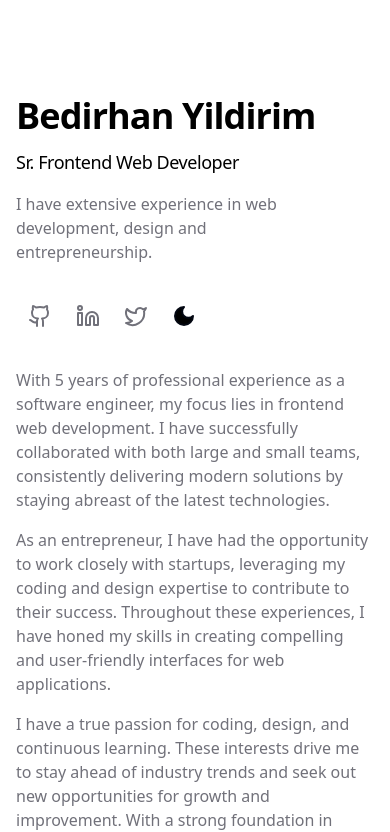
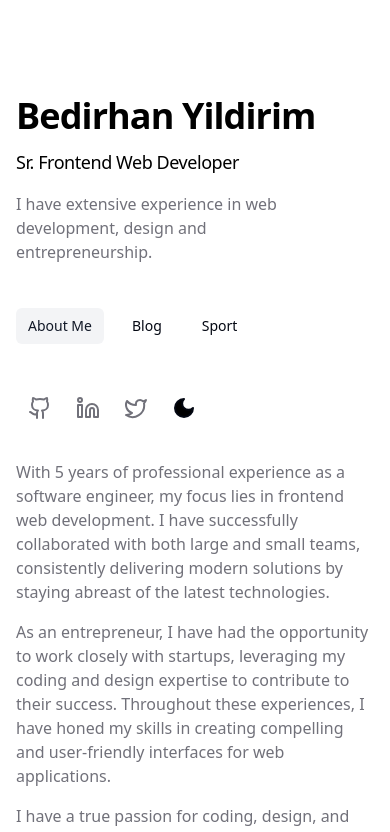
Before and after one commit to bedirhanyildirim/bedirhan.design, a Next.js app: page / in a window 390 px wide. Shown: the top 832 px of the page. Built offline with nearby package versions, Linux system fonts and the light colour scheme.

Commit message:
feat: mobile nav developed

```diff
--- a/components/theme/footer.tsx
+++ b/components/theme/footer.tsx
@@ -62,7 +62,7 @@ export default function ThemeFooter() {
 
 export function ThemeFooterMobile() {
   return (
-    <div className="w-full flex justify-center py-3 text-xs text-gray-700 dark:text-gray-300 border-t dark:border-gray-700 lg:hidden">
+    <div className="w-full flex justify-center py-3 mt-8 text-xs text-gray-700 dark:text-gray-300 border-t dark:border-gray-700 lg:hidden">
       developed by <span className="font-bold inline-block ml-1">@bedcodes</span>
     </div>
   )
--- a/components/theme/nav.tsx
+++ b/components/theme/nav.tsx
@@ -3,10 +3,11 @@ import Link from "next/link";
 import { usePathname } from "next/navigation";
 import { cn } from "@/lib/utils";
 import { navigation } from "@/lib/navigation";
+import { Button } from "@/components/ui/button";
 
 export default function ThemeNav() {
   return (
-    <ul className="hidden lg:block mt-16 w-max">
+    <ul className="mt-8 lg:mt-16 w-full flex lg:flex-col gap-4 lg:gap-0">
       {navigation.map((route) => (
         <li key={route.label}>
           <ThemeNavItem href={route.href} label={route.label} />
@@ -31,18 +32,21 @@ function ThemeNavItem({ label, href }: { label: string; href: string }) {
     >
       <span
         className={cn(
-          "mr-4 h-px w-8 bg-slate-600 dark:bg-slate-300 transition-all group-hover:w-16 group-hover:bg-title group-focus-visible:w-16 group-focus-visible:bg-title motion-reduce:transition-none",
+          "hidden lg:block mr-4 h-px w-8 bg-slate-600 dark:bg-slate-300 transition-all group-hover:w-16 group-hover:bg-title group-focus-visible:w-16 group-focus-visible:bg-title motion-reduce:transition-none",
           isActive && "w-16 bg-title dark:bg-title"
         )}
       ></span>
       <span
         className={cn(
-          "text-xs font-bold uppercase tracking-widest text-zinc-600 dark:text-zinc-300 group-hover:text-title group-focus-visible:text-title",
+          "hidden lg:block text-xs font-bold uppercase tracking-widest text-zinc-600 dark:text-zinc-300 group-hover:text-title group-focus-visible:text-title",
           isActive && "text-title dark:text-title"
         )}
       >
         {label}
       </span>
+      <Button variant={isActive ? "secondary" : "ghost"} size="sm" className="block lg:hidden">
+        {label}
+      </Button>
     </Link>
   );
 }
```
Also changed, not shown: 1 other file (tests, documents, lock files or other folders).
